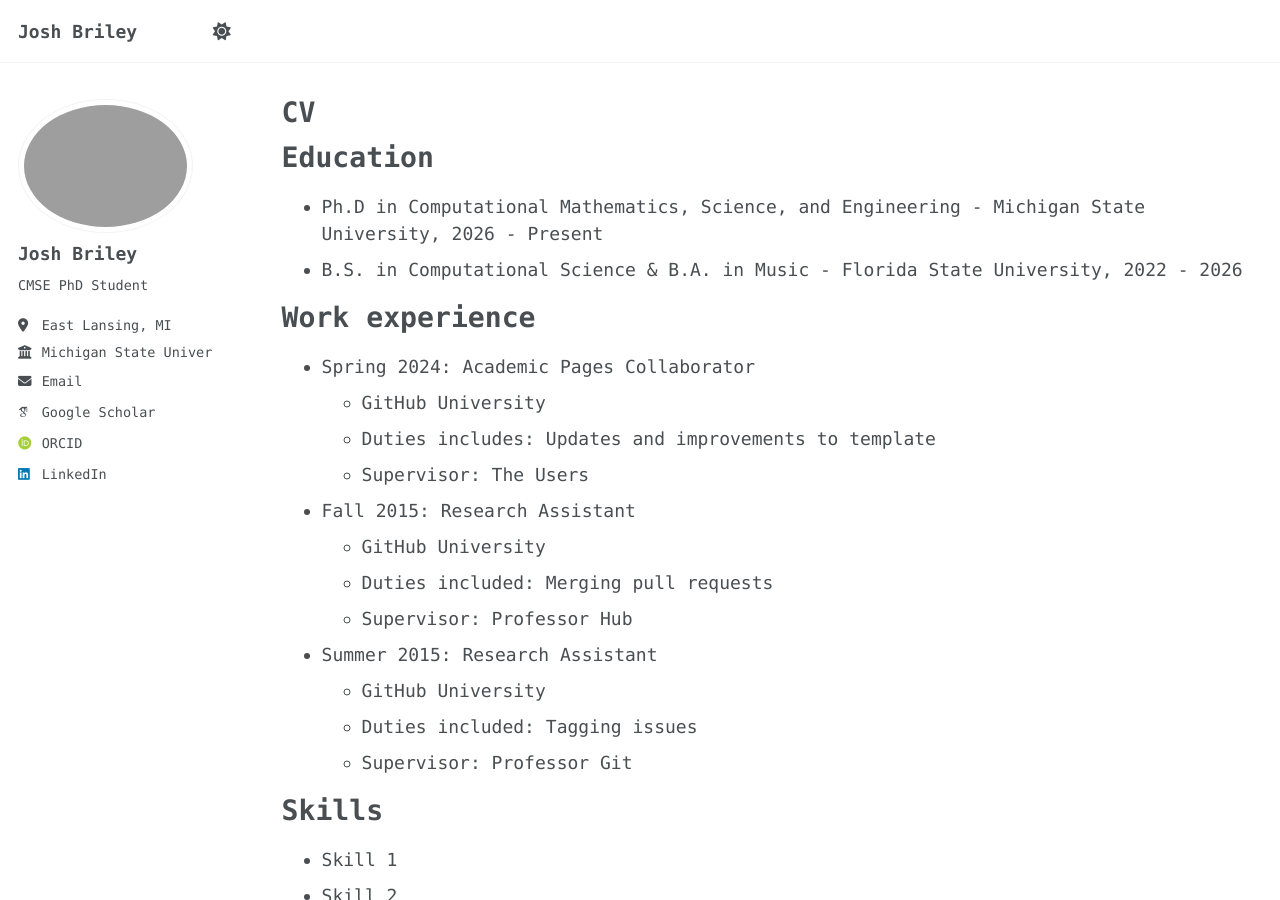
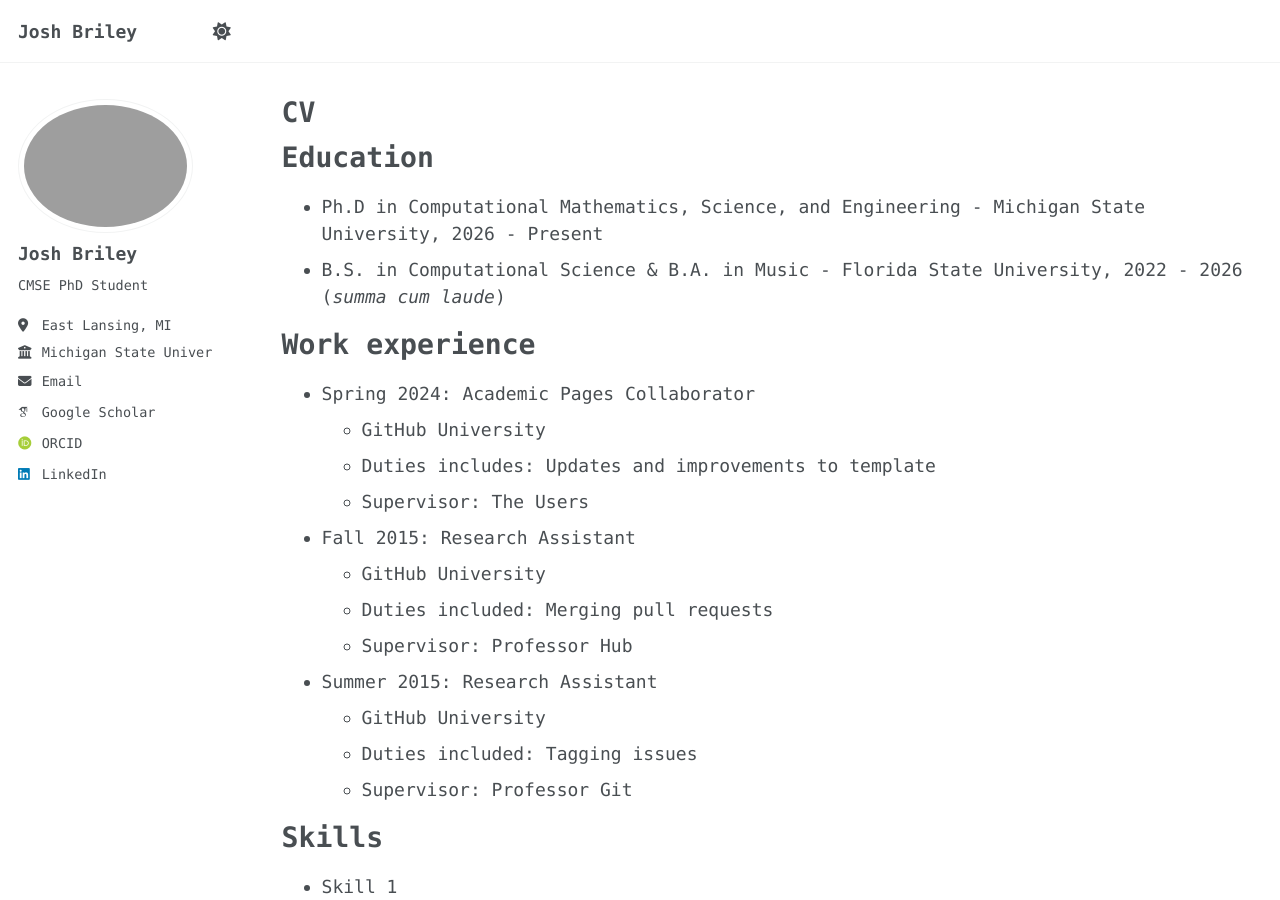
Before and after one commit to joshbriley/joshbriley.github.io, a Jekyll site: the page built from _pages/cv.md, in a window 1280 px wide and 900 px high. Built offline with Jekyll 4.4.1, drawn with Linux system fonts in a browser that asks for light colours; some web fonts are replaced; a script bundle is joined from its source files by our own code; library files that are not in the unit come from our copies.

Commit message:
Add honors distinction to education section

```diff
--- a/_pages/cv.md
+++ b/_pages/cv.md
@@ -12,7 +12,7 @@ redirect_from:
 Education
 ======
 * Ph.D in Computational Mathematics, Science, and Engineering - Michigan State University, 2026 - Present
-* B.S. in Computational Science & B.A. in Music - Florida State University, 2022 - 2026
+* B.S. in Computational Science & B.A. in Music - Florida State University, 2022 - 2026 (*summa cum laude*)
 
 Work experience
 ======
```
